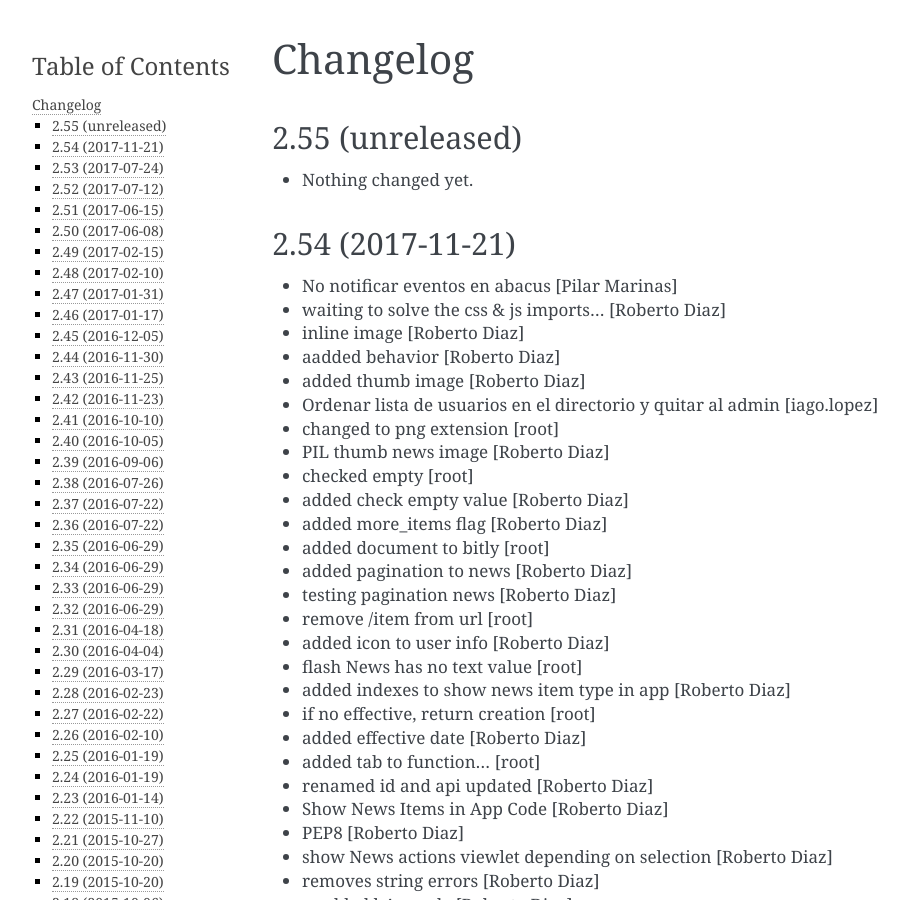
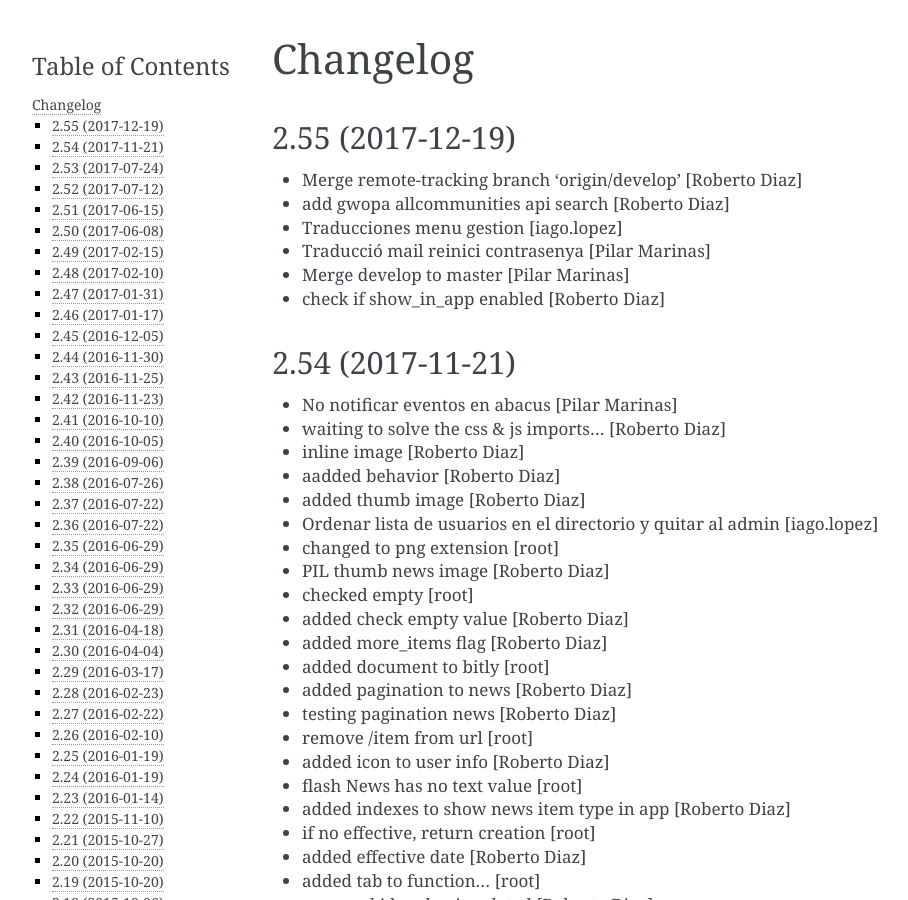
Before and after one commit to UPCnet/ulearn.core, a Sphinx documentation site: the page built from docs/HISTORY.rst, in a window 1280 px wide and 900 px high. Shown: the whole window, without its empty margins (148-1056 px from the left). Built offline with Sphinx 7.4.7, drawn with Linux system fonts in a browser that asks for light colours; pages that are not in the unit, such as notebooks, are missing from menus.

Commit message:
Preparing release 2.55

```diff
--- a/docs/HISTORY.rst
+++ b/docs/HISTORY.rst
@@ -1,11 +1,15 @@
 Changelog
 =========
 
-2.55 (unreleased)
+2.55 (2017-12-19)
 -----------------
 
-- Nothing changed yet.
-
+* Merge remote-tracking branch 'origin/develop' [Roberto Diaz]
+* add gwopa allcommunities api search [Roberto Diaz]
+* Traducciones menu gestion [iago.lopez]
+* Traducció mail reinici contrasenya [Pilar Marinas]
+* Merge develop to master [Pilar Marinas]
+* check if show_in_app enabled [Roberto Diaz]
 
 2.54 (2017-11-21)
 -----------------
--- a/setup.py
+++ b/setup.py
@@ -1,7 +1,7 @@
 from setuptools import setup, find_packages
 import os
 
-version = '2.55.dev0'
+version = '2.55'
 
 README = open('README.rst').read()
 HISTORY = open(os.path.join('docs', 'HISTORY.rst')).read()
```
